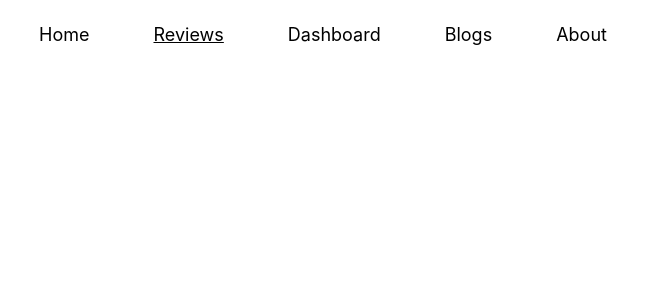
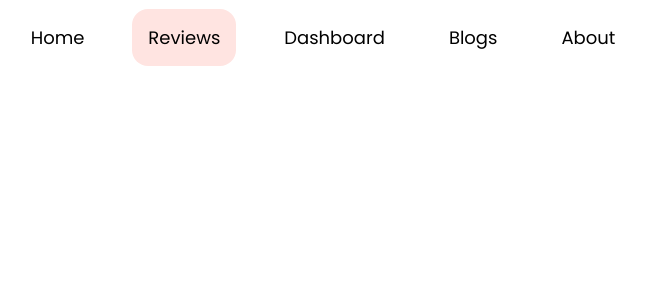
Before and after one commit to Fatema-Nawrin/Orient-Watch, a React (Create React App) app: page /reviews in a window 1280 px wide. Shown: the top 300 px of the page, without its empty margins (317-963 px from the left). Built offline with nearby package versions, Linux system fonts and the light colour scheme.

Commit message:
header added

```diff
--- a/src/App.css
+++ b/src/App.css
@@ -1,3 +1,5 @@
+@import url('https://fonts.googleapis.com/css2?family=Poppins:wght@300;400&family=Roboto:wght@300;400;500;700&display=swap');
+
 .App {
   text-align: center;
 }
--- a/src/App.js
+++ b/src/App.js
@@ -1,13 +1,17 @@
 import { Route, Routes } from 'react-router-dom';
 import './App.css';
 import Header from './components/Header/Header';
+import Home from './components/Home/Home';
+import Reviews from './components/Reviews/Reviews';
 
 function App() {
   return (
     <div className="App">
       <Header></Header>
       <Routes>
-        <Route></Route>
+        <Route path='/' element={<Home></Home>}></Route>
+        <Route path='/home' element={<Home></Home>}></Route>
+        <Route path='reviews' element={<Reviews></Reviews>}></Route>
       </Routes>
 
     </div>
--- a/src/components/CustomLink/CustomLink.js
+++ b/src/components/CustomLink/CustomLink.js
@@ -1,3 +1,4 @@
+import React from 'react';
 import { Link, useMatch, useResolvedPath } from "react-router-dom";
 
 function CustomLink({ children, to, ...props }) {
@@ -7,7 +8,7 @@ function CustomLink({ children, to, ...props }) {
     return (
         <div>
             <Link
-                style={{ textDecoration: match ? "underline" : "none" }}
+                style={{ backgroundColor: match ? "mistyrose" : "white" }}
                 to={to}
                 {...props}
             >
--- a/src/components/Header/Header.css
+++ b/src/components/Header/Header.css
@@ -3,12 +3,14 @@ nav {
     align-items: center;
     justify-content: center;
     margin: 1.5rem 0;
+    font-family: 'Poppins', sans-serif;
 }
-
 
 nav a {
     text-decoration: none;
-    padding: 0 2rem;
+    padding: 1rem 1rem;
     font-size: 18px;
     color: black;
+    margin: 1rem;
+    border-radius: 1rem;
 }
--- /dev/null
+++ b/src/components/Home/Home.js
@@ -0,0 +1,11 @@
+import React from 'react';
+
+const Home = () => {
+    return (
+        <div>
+
+        </div>
+    );
+};
+
+export default Home;
--- /dev/null
+++ b/src/components/Reviews/Reviews.js
@@ -0,0 +1,11 @@
+import React from 'react';
+
+const Reviews = () => {
+    return (
+        <div>
+
+        </div>
+    );
+};
+
+export default Reviews;
```
Also changed, not shown: src/components/Home/Home.css (added), src/components/Reviews/Reviews.css (added).
